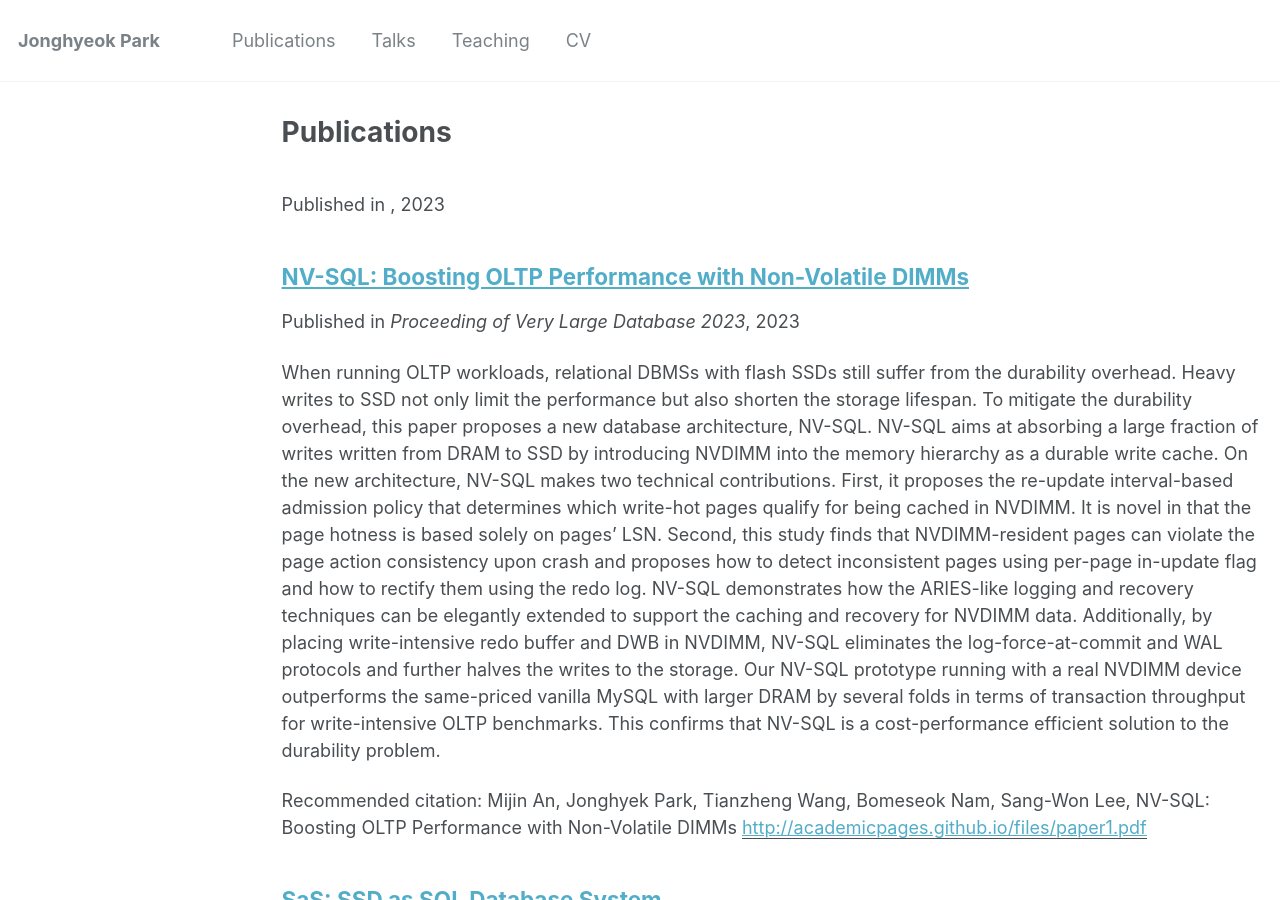
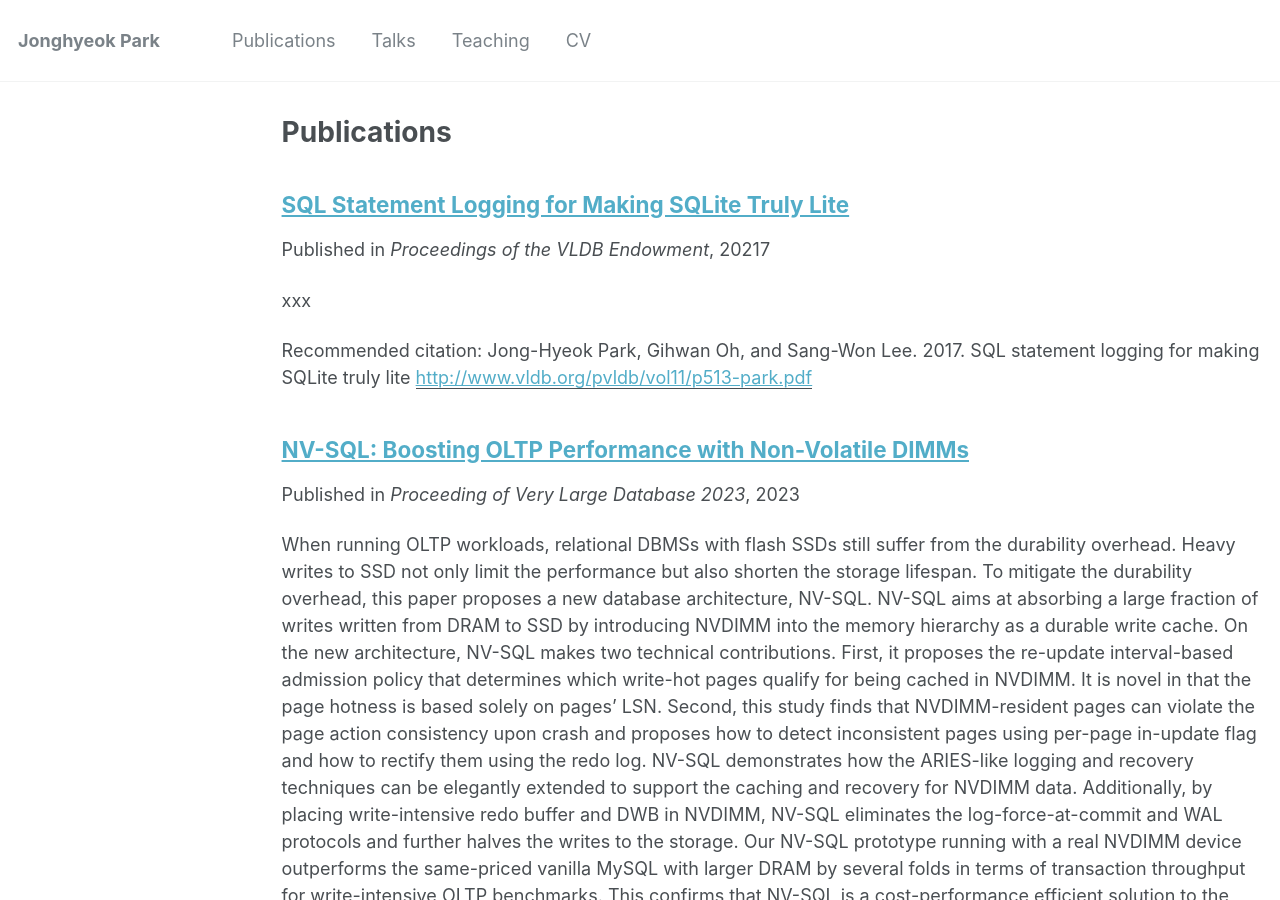
Before and after one commit to JonghyeokPark/JonghyeokPark.github.io, a Jekyll site: the page built from _pages/publications.md, in a window 1280 px wide and 900 px high. Built offline with Jekyll 4.4.1, drawn with Linux system fonts in a browser that asks for light colours; part of the change alters nothing that is shown.

Commit message:
fix pubs

```diff
--- a/_publications/2-ssl-vldb18.md
+++ b/_publications/2-ssl-vldb18.md
@@ -2,9 +2,7 @@
 title: "SQL Statement Logging for Making SQLite Truly Lite"
 collection: publications
 permalink: /publication/2-ssl-vldb18
-excerpt: 'The lightweight codebase of SQLite was helpful in making it become the de-facto standard database in most mobile devices, but, at the same time, forced it to take less-complicated transactional schemes, such as physical page logging, journaling, and force commit, which in turn cause excessive write amplification. Thus, the write IO cost in SQLite is not lightweight at all.
-In this paper, to make SQLite truly lite in terms of IO efficiency for the transactional support, we propose SQLite/SSL, a per-transaction SQL statement logging scheme: when a transaction commits, SQLite/SSL ensures its durability by storing only SQL statements of small size, thus writing less and performing faster at no compromise of transactional solidity. Our main contribution is to show that, based on the observation that mobile transactions tend to be short and exhibit strong update locality, logical logging can, though long discarded, become an elegant and perfect fit for SQLite-based mobile applications. Further, we leverage the WAL journal mode in vanilla SQLite as a transaction-consistent checkpoint mechanism which is indispensable in any logical logging scheme. In addition, we show for the first time that byte-addressable NVM (non-volatile memory) in host-side can realize the full potential of logical logging because it allows to store fine-grained logs quickly.
-We have prototyped SQLite/SSL by augmenting vanilla SQLite with a transaction-consistent checkpoint mechanism and a redo-only recovery logic, and have evaluated its performance using a set of synthetic and real workloads. When a real NVM board is used as its log device, SQLite/SSL can outperform vanilla SQLite's WAL mode by up to 300x and also outperform the state-of-the-arts SQLite/PPL scheme by several folds in terms of IO time.'
+excerpt: 'xxx'
 date: 20217-12-01
 venue: 'Proceedings of the VLDB Endowment'
 paperurl: 'http://www.vldb.org/pvldb/vol11/p513-park.pdf'
```
